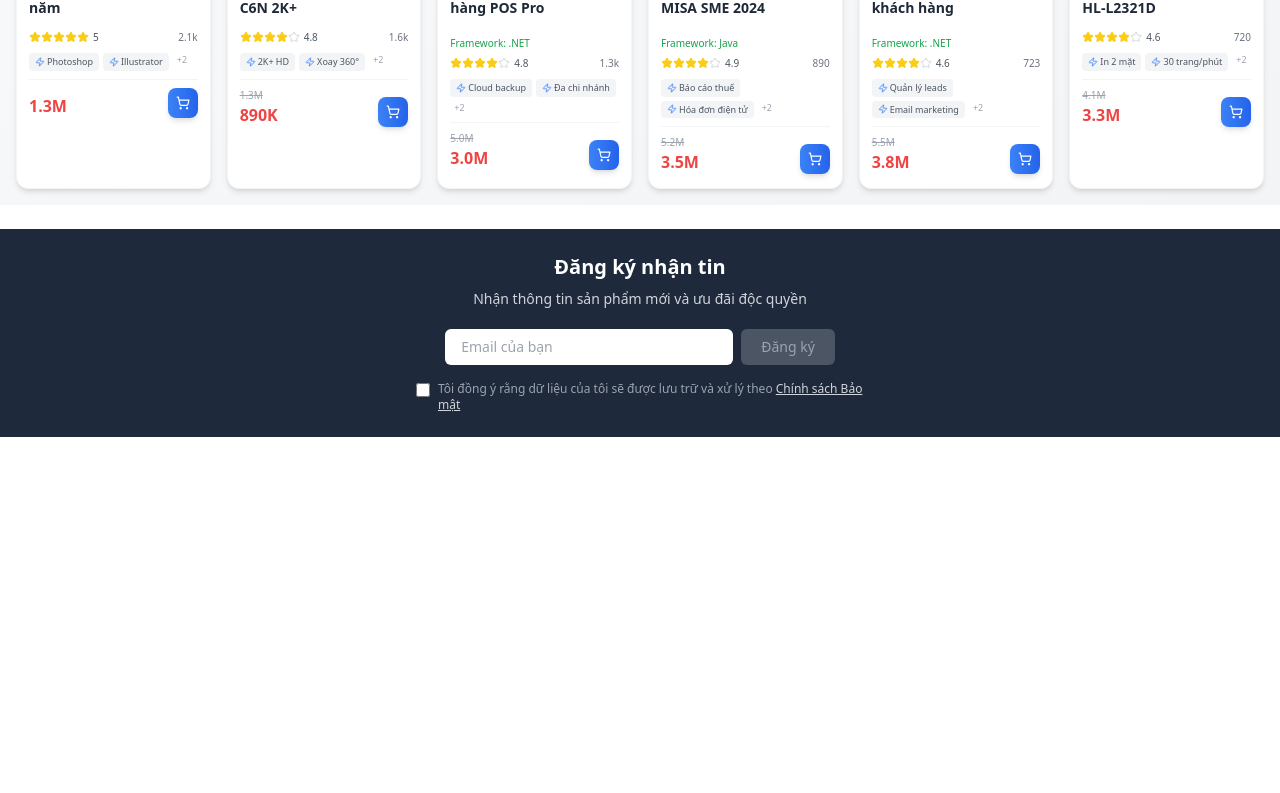
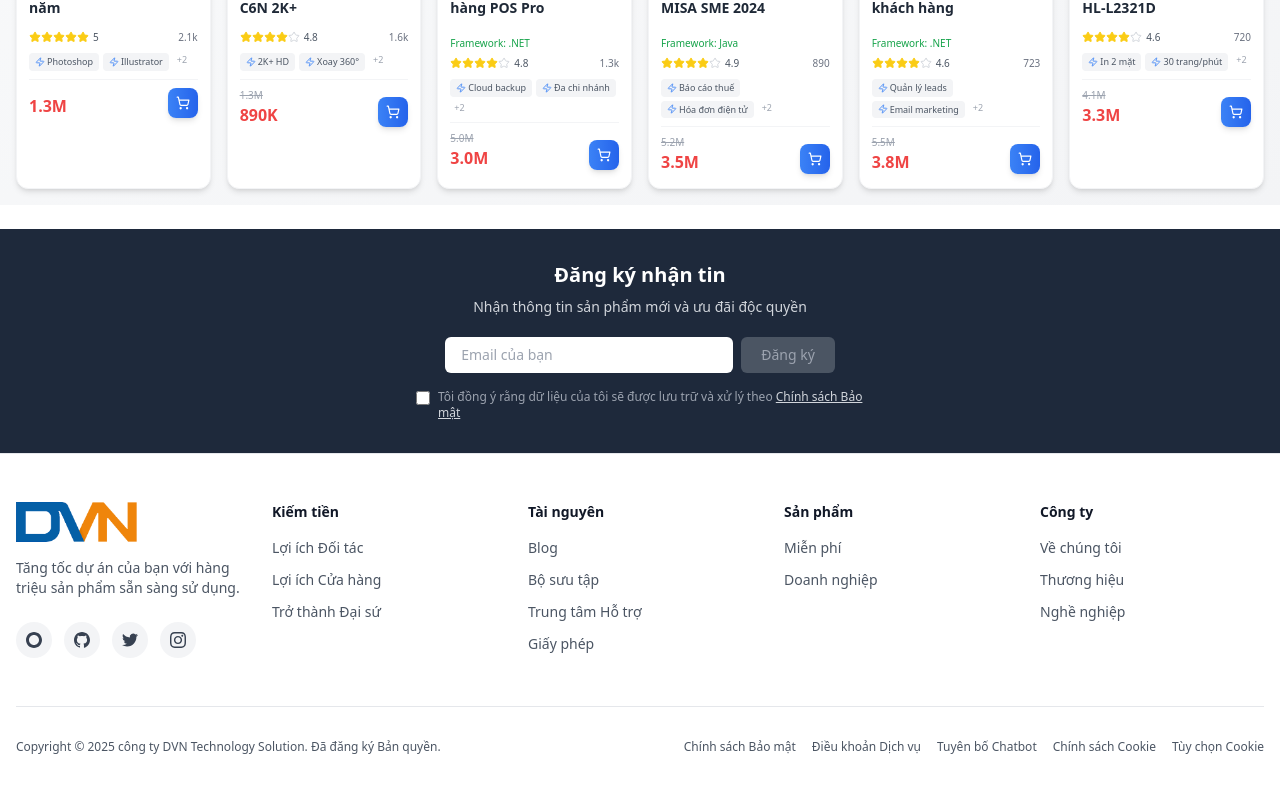
Before and after one commit to dinhtrungndt/qtpm_dvn, a React (Create React App) app: page / in a window 1280 px wide. Shown: the part 1817-2610 px from the top of the page. Before the commit the page ends 2254 px from the top, so only its background shows below. Built offline with nearby package versions, Linux system fonts and the light colour scheme.

Commit message:
up: footer

```diff
--- a/src/components/contact/index.js
+++ b/src/components/contact/index.js
@@ -23,7 +23,7 @@
   const canSubmit = email.includes('@') && agreed;
 
   return (
-    <div className="mt-6 bg-slate-800 p-4 md:p-6">
+    <div className="mt-6 bg-slate-800 p-6 md:p-8">
       <div className="max-w-2xl mx-auto text-center">
         <h2 className="text-lg md:text-xl font-semibold mb-2 text-white">
           Đăng ký nhận tin
--- /dev/null
+++ b/src/components/footer/index.js
@@ -0,0 +1,101 @@
+export default function Footer() {
+  const logoHeader = require('../../assets/image/logo.png');
+
+  return (
+    <footer className="bg-white border-t border-gray-200">
+      <div className="max-w-7xl mx-auto px-4 py-12">
+        {/* Main Footer Content */}
+        <div className="grid grid-cols-2 md:grid-cols-5 gap-8 mb-12">
+          {/* Brand Column */}
+          <div className="col-span-2 md:col-span-1">
+            <div className="mb-4">
+              <img src={logoHeader} alt="Logo" className="h-10 w-auto" />
+            </div>
+            <p className="text-sm text-gray-600 mb-6">
+              Tăng tốc dự án của bạn với hàng triệu sản phẩm sẵn sàng sử dụng.
+            </p>
+            {/* Social Icons */}
+            <div className="flex gap-3">
+              <a href="#" className="w-9 h-9 rounded-full bg-gray-100 hover:bg-gray-200 flex items-center justify-center transition-colors">
+                <svg className="w-4 h-4 text-gray-700" fill="currentColor" viewBox="0 0 24 24">
+                  <path d="M12 0C5.373 0 0 5.373 0 12s5.373 12 12 12 12-5.373 12-12S18.627 0 12 0zm0 19.5c-4.136 0-7.5-3.364-7.5-7.5S7.864 4.5 12 4.5s7.5 3.364 7.5 7.5-3.364 7.5-7.5 7.5z" />
+                </svg>
+              </a>
+              <a href="#" className="w-9 h-9 rounded-full bg-gray-100 hover:bg-gray-200 flex items-center justify-center transition-colors">
+                <svg className="w-4 h-4 text-gray-700" fill="currentColor" viewBox="0 0 24 24">
+                  <path d="M12 0C5.373 0 0 5.373 0 12c0 5.302 3.438 9.8 8.205 11.385.6.113.82-.258.82-.577 0-.285-.01-1.04-.015-2.04-3.338.724-4.042-1.61-4.042-1.61C4.422 18.07 3.633 17.7 3.633 17.7c-1.087-.744.084-.729.084-.729 1.205.084 1.838 1.236 1.838 1.236 1.07 1.835 2.809 1.305 3.495.998.108-.776.417-1.305.76-1.605-2.665-.3-5.466-1.332-5.466-5.93 0-1.31.465-2.38 1.235-3.22-.135-.303-.54-1.523.105-3.176 0 0 1.005-.322 3.3 1.23.96-.267 1.98-.399 3-.405 1.02.006 2.04.138 3 .405 2.28-1.552 3.285-1.23 3.285-1.23.645 1.653.24 2.873.12 3.176.765.84 1.23 1.91 1.23 3.22 0 4.61-2.805 5.625-5.475 5.92.42.36.81 1.096.81 2.22 0 1.606-.015 2.896-.015 3.286 0 .315.21.69.825.57C20.565 21.795 24 17.295 24 12c0-6.627-5.373-12-12-12" />
+                </svg>
+              </a>
+              <a href="#" className="w-9 h-9 rounded-full bg-gray-100 hover:bg-gray-200 flex items-center justify-center transition-colors">
+                <svg className="w-4 h-4 text-gray-700" fill="currentColor" viewBox="0 0 24 24">
+                  <path d="M23.953 4.57a10 10 0 01-2.825.775 4.958 4.958 0 002.163-2.723c-.951.555-2.005.959-3.127 1.184a4.92 4.92 0 00-8.384 4.482C7.69 8.095 4.067 6.13 1.64 3.162a4.822 4.822 0 00-.666 2.475c0 1.71.87 3.213 2.188 4.096a4.904 4.904 0 01-2.228-.616v.06a4.923 4.923 0 003.946 4.827 4.996 4.996 0 01-2.212.085 4.936 4.936 0 004.604 3.417 9.867 9.867 0 01-6.102 2.105c-.39 0-.779-.023-1.17-.067a13.995 13.995 0 007.557 2.209c9.053 0 13.998-7.496 13.998-13.985 0-.21 0-.42-.015-.63A9.935 9.935 0 0024 4.59z" />
+                </svg>
+              </a>
+              <a href="#" className="w-9 h-9 rounded-full bg-gray-100 hover:bg-gray-200 flex items-center justify-center transition-colors">
+                <svg className="w-4 h-4 text-gray-700" fill="currentColor" viewBox="0 0 24 24">
+                  <path d="M12 2.163c3.204 0 3.584.012 4.85.07 3.252.148 4.771 1.691 4.919 4.919.058 1.265.069 1.645.069 4.849 0 3.205-.012 3.584-.069 4.849-.149 3.225-1.664 4.771-4.919 4.919-1.266.058-1.644.07-4.85.07-3.204 0-3.584-.012-4.849-.07-3.26-.149-4.771-1.699-4.919-4.92-.058-1.265-.07-1.644-.07-4.849 0-3.204.013-3.583.07-4.849.149-3.227 1.664-4.771 4.919-4.919 1.266-.057 1.645-.069 4.849-.069zm0-2.163c-3.259 0-3.667.014-4.947.072-4.358.2-6.78 2.618-6.98 6.98-.059 1.281-.073 1.689-.073 4.948 0 3.259.014 3.668.072 4.948.2 4.358 2.618 6.78 6.98 6.98 1.281.058 1.689.072 4.948.072 3.259 0 3.668-.014 4.948-.072 4.354-.2 6.782-2.618 6.979-6.98.059-1.28.073-1.689.073-4.948 0-3.259-.014-3.667-.072-4.947-.196-4.354-2.617-6.78-6.979-6.98-1.281-.059-1.69-.073-4.949-.073zm0 5.838c-3.403 0-6.162 2.759-6.162 6.162s2.759 6.163 6.162 6.163 6.162-2.759 6.162-6.163c0-3.403-2.759-6.162-6.162-6.162zm0 10.162c-2.209 0-4-1.79-4-4 0-2.209 1.791-4 4-4s4 1.791 4 4c0 2.21-1.791 4-4 4zm6.406-11.845c-.796 0-1.441.645-1.441 1.44s.645 1.44 1.441 1.44c.795 0 1.439-.645 1.439-1.44s-.644-1.44-1.439-1.44z" />
+                </svg>
+              </a>
+            </div>
+          </div>
+
+          {/* Earn Column */}
+          <div>
+            <h4 className="text-sm font-semibold text-gray-900 mb-4">Kiếm tiền</h4>
+            <ul className="space-y-3 text-sm">
+              <li><a href="#" className="text-gray-600 hover:text-gray-900">Lợi ích Đối tác</a></li>
+              <li><a href="#" className="text-gray-600 hover:text-gray-900">Lợi ích Cửa hàng</a></li>
+              <li><a href="#" className="text-gray-600 hover:text-gray-900">Trở thành Đại sứ</a></li>
+            </ul>
+          </div>
+
+          {/* Resources Column */}
+          <div>
+            <h4 className="text-sm font-semibold text-gray-900 mb-4">Tài nguyên</h4>
+            <ul className="space-y-3 text-sm">
+              <li><a href="#" className="text-gray-600 hover:text-gray-900">Blog</a></li>
+              <li><a href="#" className="text-gray-600 hover:text-gray-900">Bộ sưu tập</a></li>
+              <li><a href="#" className="text-gray-600 hover:text-gray-900">Trung tâm Hỗ trợ</a></li>
+              <li><a href="#" className="text-gray-600 hover:text-gray-900">Giấy phép</a></li>
+            </ul>
+          </div>
+
+          {/* The Goods Column */}
+          <div>
+            <h4 className="text-sm font-semibold text-gray-900 mb-4">Sản phẩm</h4>
+            <ul className="space-y-3 text-sm">
+              <li><a href="#" className="text-gray-600 hover:text-gray-900">Miễn phí</a></li>
+              <li><a href="#" className="text-gray-600 hover:text-gray-900">Doanh nghiệp</a></li>
+            </ul>
+          </div>
+
+          {/* Company Column */}
+          <div>
+            <h4 className="text-sm font-semibold text-gray-900 mb-4">Công ty</h4>
+            <ul className="space-y-3 text-sm">
+              <li><a href="#" className="text-gray-600 hover:text-gray-900">Về chúng tôi</a></li>
+              <li><a href="#" className="text-gray-600 hover:text-gray-900">Thương hiệu</a></li>
+              <li><a href="#" className="text-gray-600 hover:text-gray-900">Nghề nghiệp</a></li>
+            </ul>
+          </div>
+        </div>
+
+        {/* Bottom Footer */}
+        <div className="pt-8 border-t border-gray-200">
+          <div className="flex flex-col md:flex-row justify-between items-center gap-4">
+            <p className="text-xs text-gray-600 text-center md:text-left">
+              Copyright © 2025 công ty DVN Technology Solution. Đã đăng ký Bản quyền.
+            </p>
+            <div className="flex flex-wrap justify-center gap-4 text-xs">
+              <a href="#" className="text-gray-600 hover:text-gray-900">Chính sách Bảo mật</a>
+              <a href="#" className="text-gray-600 hover:text-gray-900">Điều khoản Dịch vụ</a>
+              <a href="#" className="text-gray-600 hover:text-gray-900">Tuyên bố Chatbot</a>
+              <a href="#" className="text-gray-600 hover:text-gray-900">Chính sách Cookie</a>
+              <a href="#" className="text-gray-600 hover:text-gray-900">Tùy chọn Cookie</a>
+            </div>
+          </div>
+        </div>
+      </div>
+    </footer>
+  );
+}
--- a/src/pages/home/index.js
+++ b/src/pages/home/index.js
@@ -6,6 +6,7 @@
 import { Swiper, SwiperSlide } from 'swiper/react';
 import ContactForm from '../../components/contact';
 import CreativeMarketSection from '../../components/contact/CreativeMarketSection';
+import Footer from '../../components/footer';
 import HeaderPage from '../../components/header';
 import Outstanding from '../../components/products/outstanding';
 import RecentlyAdded from '../../components/products/recentlyAdded';
@@ -133,9 +134,11 @@
         </div>
         {/* hỗ trợ */}
         <ContactForm />
+        {/*  */}
       </div>
 
       {/* footer */}
+      <Footer />
     </div>
   );
 };
```
